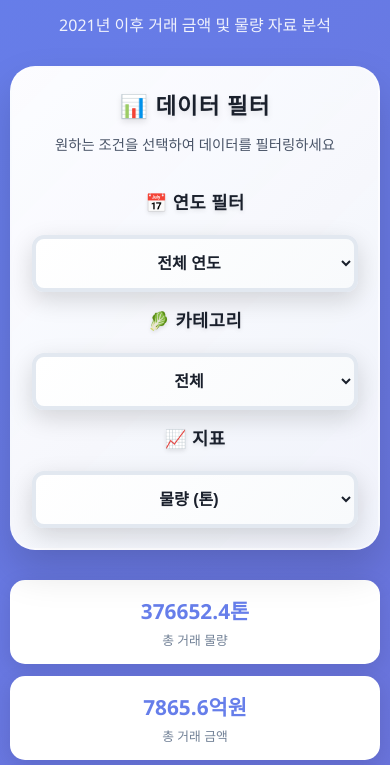
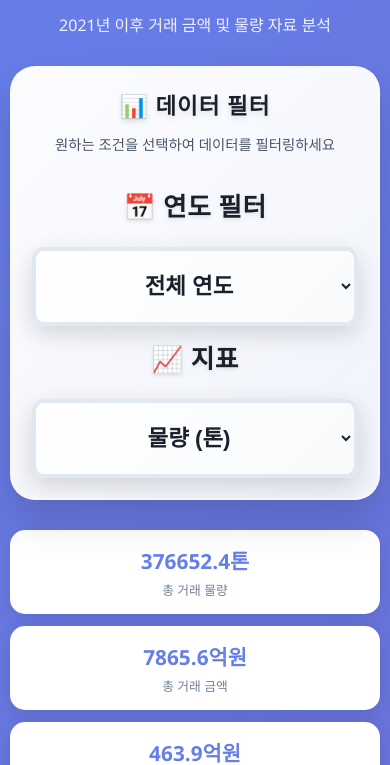
Before and after one commit to SongT-50/trade-dashboard, a website: page index.html in a window 390 px wide. Shown: the part 95-860 px from the top of the page. Drawn offline with nearby package versions, Linux system fonts and the light colour scheme.

Commit message:
Update index.html

```diff
--- a/index.html
+++ b/index.html
@@ -125,32 +125,33 @@
             display: flex;
             flex-direction: column;
             gap: 15px;
-            min-width: 200px;
+            min-width: 250px;
             text-align: center;
+            flex: 1;
         }
 
         .control-group label {
             font-weight: 800;
             color: #1a202c;
-            font-size: 1.4rem;
+            font-size: 2.2rem;
             text-align: center;
-            margin-bottom: 10px;
+            margin-bottom: 15px;
             text-shadow: 0 2px 4px rgba(0,0,0,0.1);
             letter-spacing: 0.5px;
         }
 
         select, input {
-            padding: 20px 25px;
+            padding: 30px 35px;
             border: 4px solid #e2e8f0;
             border-radius: 15px;
-            font-size: 1.3rem;
+            font-size: 2rem;
             font-weight: 700;
             background: linear-gradient(135deg, #ffffff, #f8fafc);
             color: #1a202c;
             transition: all 0.4s ease;
             cursor: pointer;
             box-shadow: 0 8px 25px rgba(0,0,0,0.15);
-            min-height: 60px;
+            min-height: 80px;
             text-align: center;
         }
 
@@ -271,9 +272,9 @@
             }
 
             .controls {
-                flex-direction: column;
+                flex-direction: row;
                 align-items: stretch;
-                gap: 20px;
+                gap: 15px;
                 padding: 25px;
                 margin-bottom: 30px;
             }
@@ -289,19 +290,20 @@
 
             .control-group {
                 min-width: auto;
+                flex: 1;
             }
 
             .control-group label {
-                font-size: 1.2rem;
+                font-size: 1.8rem;
                 text-align: center;
-                margin-bottom: 8px;
+                margin-bottom: 10px;
             }
 
             select, input {
-                padding: 18px 20px;
-                font-size: 1.1rem;
+                padding: 25px 20px;
+                font-size: 1.6rem;
                 border-radius: 12px;
-                min-height: 55px;
+                min-height: 70px;
             }
 
             .card {
@@ -355,7 +357,8 @@
 
             .controls {
                 padding: 20px;
-                gap: 15px;
+                gap: 12px;
+                flex-direction: row;
             }
 
             .controls h2 {
@@ -368,14 +371,14 @@
             }
 
             .control-group label {
-                font-size: 1.1rem;
-                margin-bottom: 6px;
+                font-size: 1.6rem;
+                margin-bottom: 8px;
             }
 
             select, input {
-                padding: 15px 18px;
-                font-size: 1rem;
-                min-height: 50px;
+                padding: 22px 15px;
+                font-size: 1.4rem;
+                min-height: 65px;
             }
 
             .card {
@@ -412,15 +415,6 @@
                 <label for="yearFilter">📅 연도 필터</label>
                 <select id="yearFilter">
                     <option value="all">전체 연도</option>
-                </select>
-            </div>
-            <div class="control-group">
-                <label for="categoryFilter">🥬 카테고리</label>
-                <select id="categoryFilter">
-                    <option value="all">전체</option>
-                    <option value="vegetable">채소</option>
-                    <option value="fruit">과일</option>
-                    <option value="total">합계</option>
                 </select>
             </div>
             <div class="control-group">
@@ -721,7 +715,6 @@
         // 필터 기능
         function applyFilters() {
             const yearFilter = document.getElementById('yearFilter').value;
-            const categoryFilter = document.getElementById('categoryFilter').value;
             const metricFilter = document.getElementById('metricFilter').value;
 
             let filteredData = [...data];
@@ -774,7 +767,6 @@
 
             // 이벤트 리스너
             document.getElementById('yearFilter').addEventListener('change', applyFilters);
-            document.getElementById('categoryFilter').addEventListener('change', applyFilters);
             document.getElementById('metricFilter').addEventListener('change', applyFilters);
         });
     </script>
```
